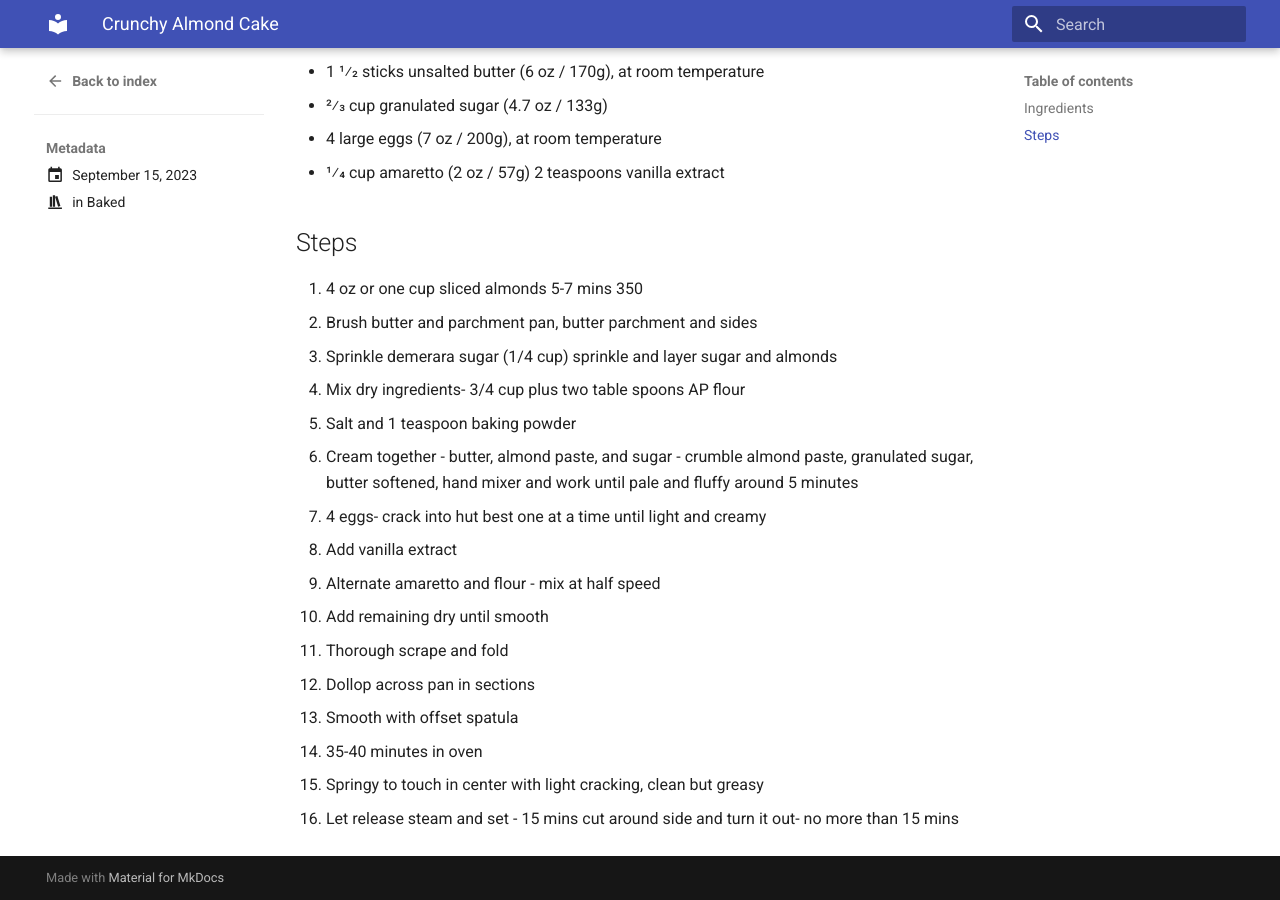
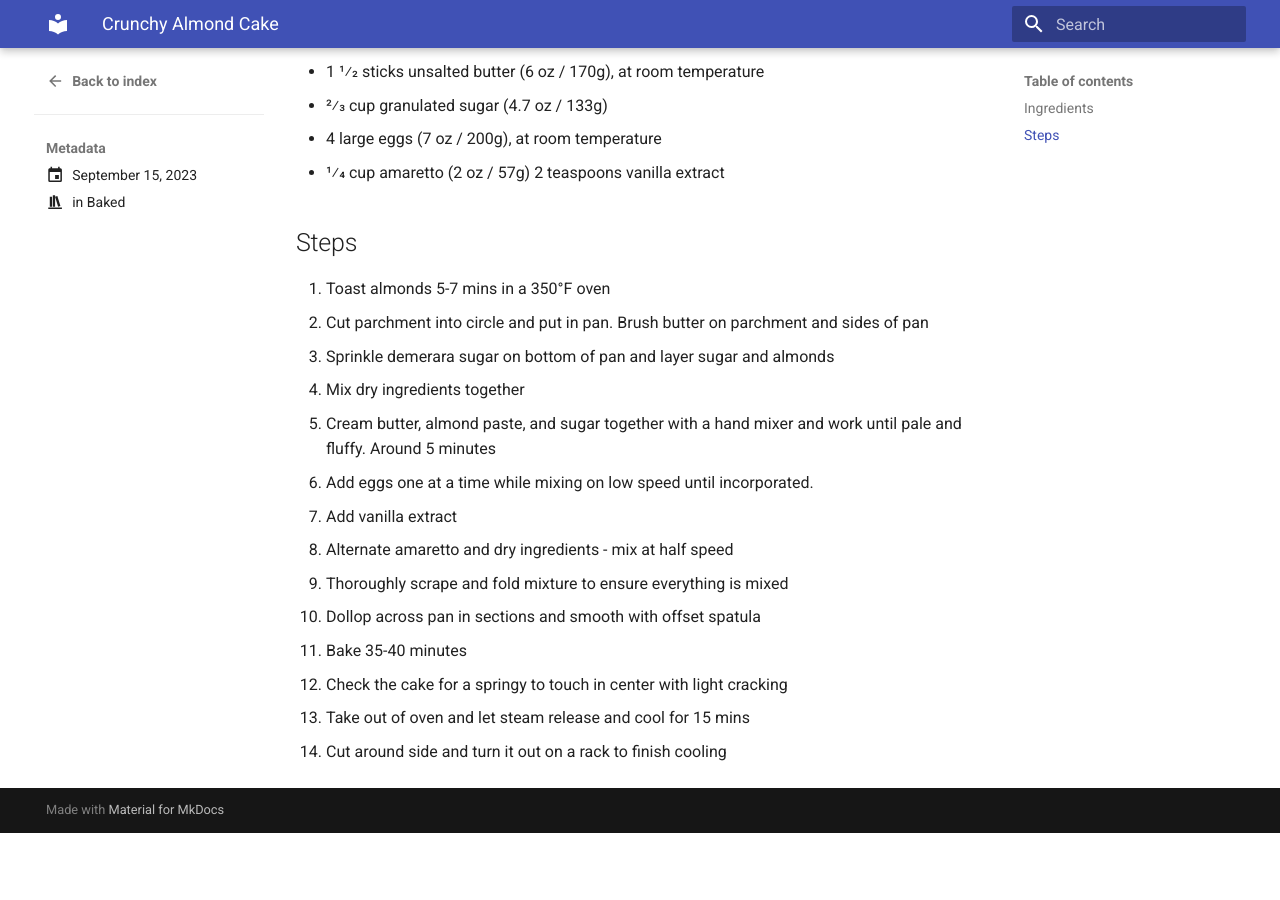
Before and after one commit to SamKirsch10/recipes, an MkDocs documentation site: the page built from docs/recipes/posts/Crunchy_Almond_Cake.md, in a window 1280 px wide and 900 px high, scrolled down 725 px. Built offline with MkDocs 1.6.1 and Material for MkDocs 9.7.7, drawn with Linux system fonts in a browser that asks for light colours; after the commit the page ends 1558 px from its top, so only the background shows below that.

Commit message:
fix almond cake recipe

```diff
--- a/docs/recipes/posts/Crunchy_Almond_Cake.md
+++ b/docs/recipes/posts/Crunchy_Almond_Cake.md
@@ -24,19 +24,17 @@ categories:
 
 
 ## Steps
-1. 4 oz or one cup sliced almonds 5-7 mins 350
-2. Brush butter and parchment pan, butter parchment and sides
-3. Sprinkle demerara sugar (1/4 cup) sprinkle and layer sugar and almonds
-4. Mix dry ingredients- 3/4 cup plus two table spoons AP flour
-5. Salt and 1 teaspoon baking powder
-6. Cream together - butter, almond paste, and sugar - crumble almond paste, granulated sugar, butter softened, hand mixer and work until pale and fluffy around 5 minutes
-7. 4 eggs- crack into hut best one at a time until light and creamy
-8. Add vanilla extract
-9. Alternate amaretto and flour - mix at half speed
-10. Add remaining dry until smooth
-11. Thorough scrape and fold
-12. Dollop across pan in sections
-13. Smooth with offset spatula
-14. 35-40 minutes in oven
-15. Springy to touch in center with light cracking, clean but greasy
-16. Let release steam and set - 15 mins cut around side and turn it out- no more than 15 mins
+1. Toast almonds 5-7 mins in a 350°F oven
+2. Cut parchment into circle and put in pan. Brush butter on parchment and sides of pan
+3. Sprinkle demerara sugar on bottom of pan and layer sugar and almonds
+4. Mix dry ingredients together
+5. Cream butter, almond paste, and sugar together with a hand mixer and work until pale and fluffy. Around 5 minutes
+6. Add eggs one at a time while mixing on low speed until incorporated.
+7. Add vanilla extract
+8. Alternate amaretto and dry ingredients - mix at half speed
+9. Thoroughly scrape and fold mixture to ensure everything is mixed
+10. Dollop across pan in sections and smooth with offset spatula
+11. Bake 35-40 minutes
+12. Check the cake for a springy to touch in center with light cracking
+13. Take out of oven and let steam release and cool for 15 mins
+14. Cut around side and turn it out on a rack to finish cooling
```
